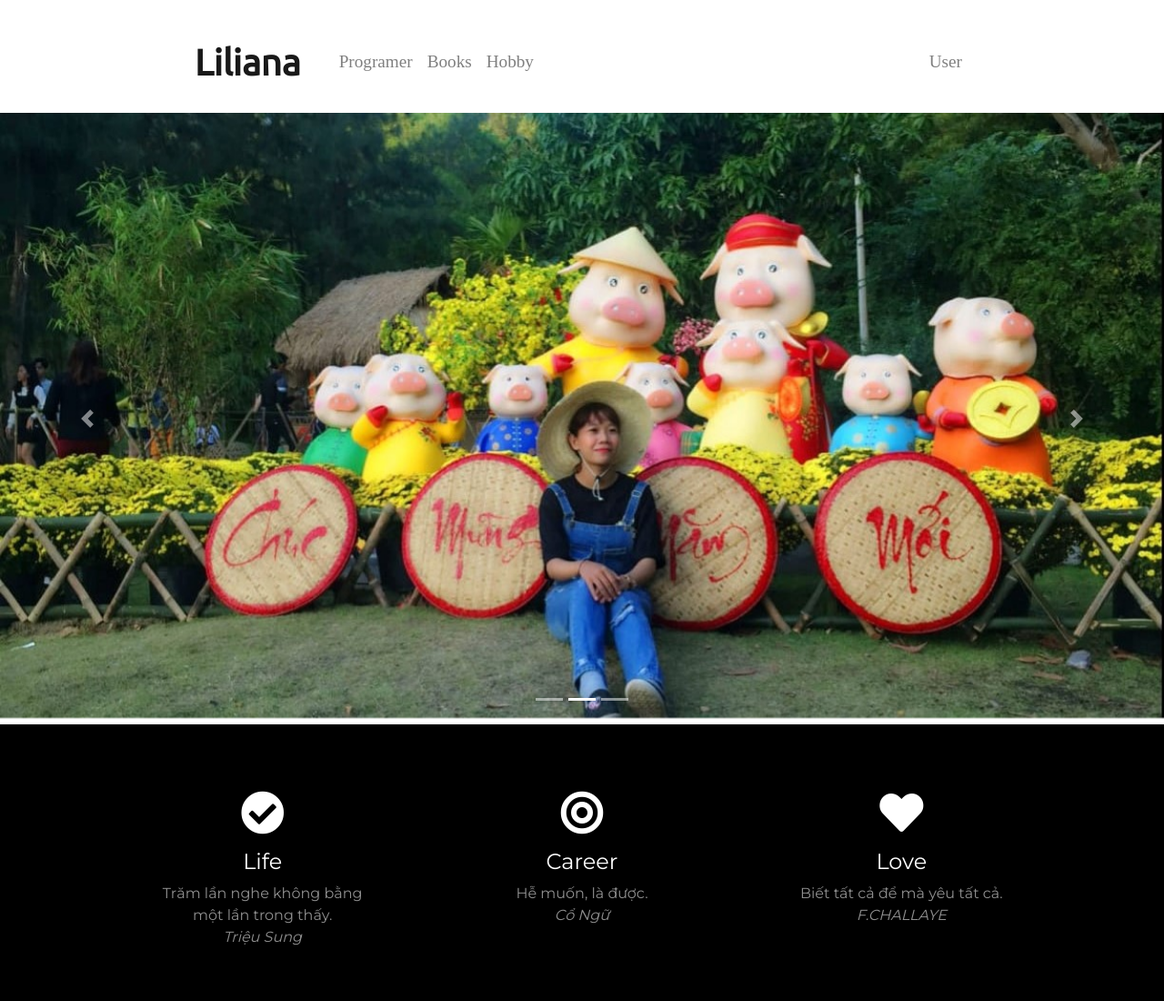
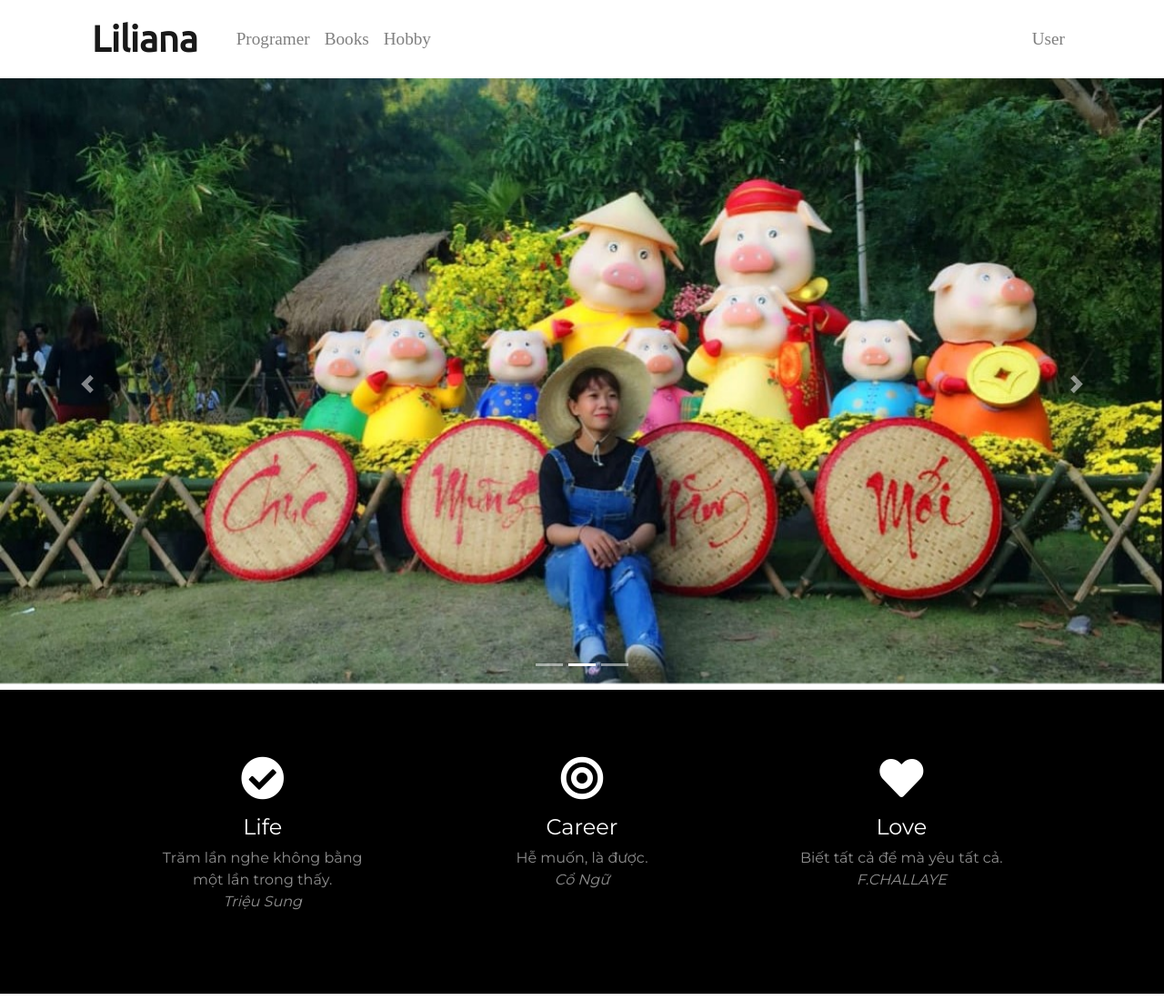
Before and after one commit to ThamPhuong/PersonalBlog, a plain HTML site: page index.html in a window 1280 px wide. Shown: the top 1100 px of the page at 91% size. Drawn offline with nearby package versions, Linux system fonts and the light colour scheme.

Commit message:
Commit second styles

```diff
--- a/css/styles.css
+++ b/css/styles.css
@@ -39,9 +39,6 @@ img {
 }
 
  /* Titles */
-.container {
- padding: 2% 10% 1%;
-}
 .container-fluid {
   padding: 2% 10%;
 }
@@ -123,6 +120,7 @@ hr {
 }
 .social-icon {
   margin: 20px 15px;
+  color: #fff;
 }
 .social-icon:hover{
   color: #8f8f8f;
```
